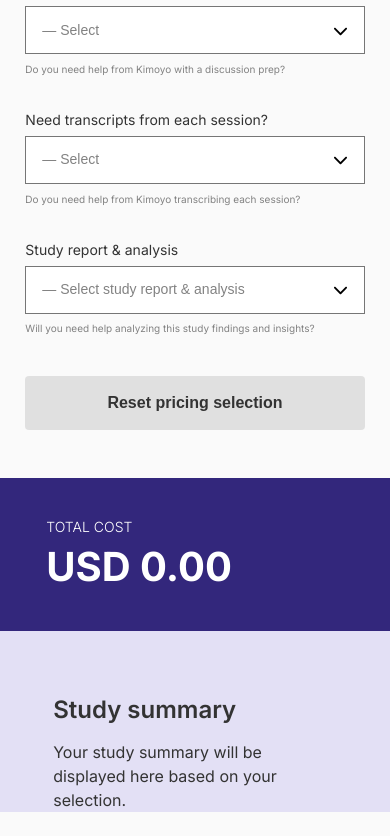
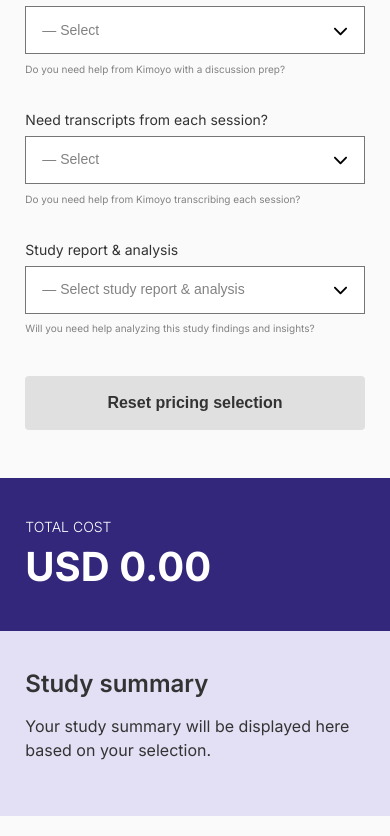
Before and after one commit to Samuel-Anumudu/pricing-calculator, a Vue app: page / in a window 390 px wide. Shown: the part 1194-2030 px from the top of the page. Built offline with nearby package versions, Linux system fonts and the light colour scheme.

Commit message:
Completed Mobile Screens Styling

```diff
--- a/src/assets/main.css
+++ b/src/assets/main.css
@@ -64,7 +64,7 @@ header {
 .total-cost {
   background-color: var(--total-cost-bg-color);
   color: white;
-  padding: 40px 24px;
+  padding: 40px 0;
 }
 
 .study-summary {
@@ -306,7 +306,8 @@ select {
 
 .study-summary {
   height: 100%;
-  padding: 56px 32px 0px;
+  /* padding: 56px 32px 0px; */
+  padding: 30px 0 30px;
 }
 .study-summary .container h3 {
   font-weight: 600;
```
